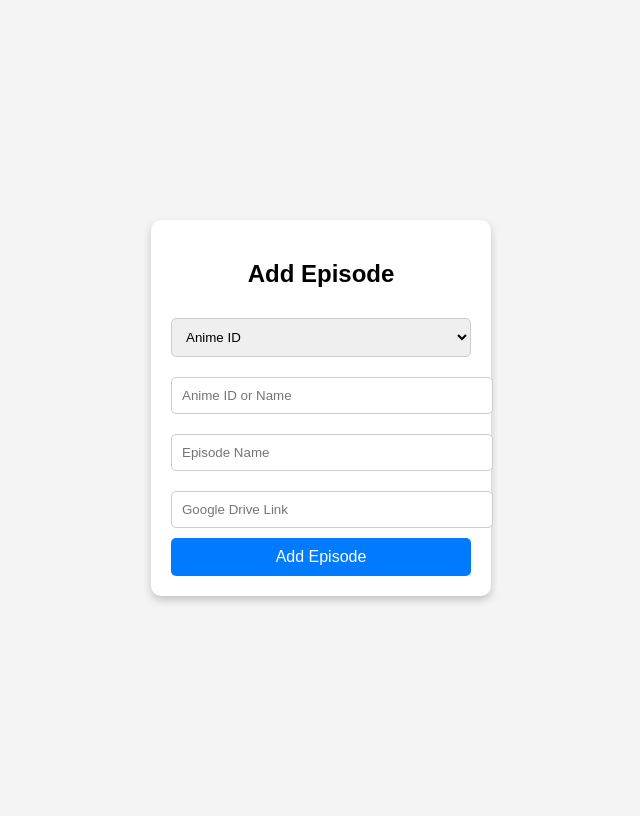
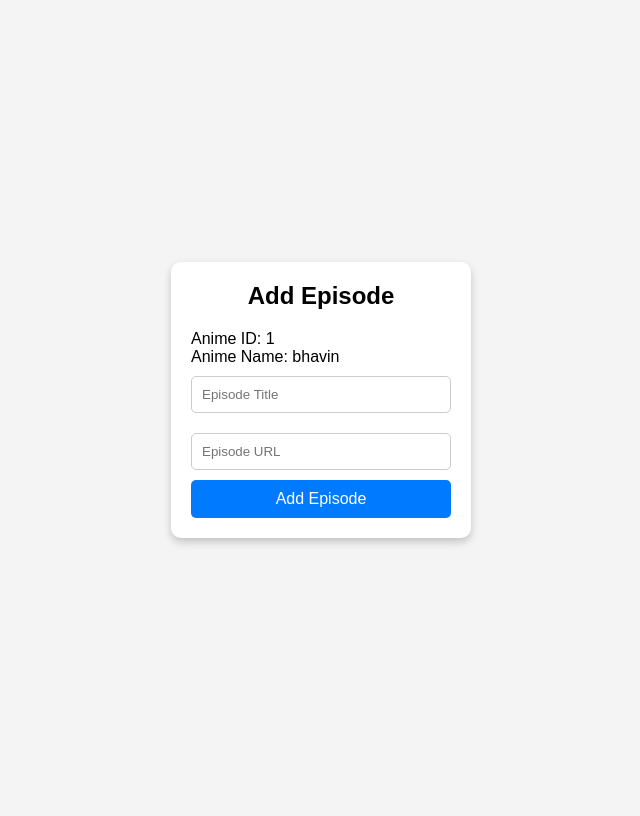
Before and after one commit to bhavin2109/Anime-Site, a PHP site: page /PROJECT/admin/add_episode.php in a window 1280 px wide. Shown: the whole page, without its empty margins (319-959 px from the left). After the commit the page ends 545 px from the top, so only its background shows below. Run offline with PHP 8.4, Linux system fonts and the light colour scheme; a user stored in the database is signed in.

Commit message:
Enhance episode addition functionality; streamline anime selection process and improve UI elements

```diff
--- a/admin/add_episode.php
+++ b/admin/add_episode.php
@@ -1,29 +1,44 @@
 <?php
+session_start();
 include '../pages/dbconnect.php';
 
+$anime_id = '';
+$anime_name = '';
+
+if (isset($_GET['anime_id']) && isset($_GET['anime_name'])) {
+    $_SESSION['anime_id'] = $_GET['anime_id'];
+    $_SESSION['anime_name'] = $_GET['anime_name'];
+    $anime_id = $_SESSION['anime_id'];
+    $anime_name = $_SESSION['anime_name'];
+} elseif (isset($_SESSION['anime_id']) && isset($_SESSION['anime_name'])) {
+    $anime_id = $_SESSION['anime_id'];
+    $anime_name = $_SESSION['anime_name'];
+} else {
+    echo "<script>alert('Anime ID or name not provided.');</script>";
+    echo "<script>window.location.href = 'anime.php';</script>";
+    exit();
+}
+
 if ($_SERVER["REQUEST_METHOD"] == "POST") {
-    $anime_identifier = $_POST["anime_identifier"];
-    $identifier_type = $_POST["identifier_type"];
-    $episode_name = $_POST["episode_name"];
-    $episode_link = $_POST["episode_link"];
+    $anime_id = intval($_POST["anime_id"]);
+    $episode_title = $_POST["episode_title"];
+    $episode_url = $_POST["episode_url"];
 
-    // Check if anime exists
-    if ($identifier_type == "id") {
-        $query = "SELECT * FROM anime WHERE anime_id = '$anime_identifier'";
-    } else {
-        $query = "SELECT * FROM anime WHERE anime_name = '$anime_identifier'";
-    }
-    $result = mysqli_query($conn, $query);
+    // Check if anime exists in the anime table
+    $stmt = $conn->prepare("SELECT anime_id FROM anime WHERE anime_id = ?");
+    $stmt->bind_param("i", $anime_id);
+    $stmt->execute();
+    $result = $stmt->get_result();
 
-    if (mysqli_num_rows($result) > 0) {
-        $anime = mysqli_fetch_assoc($result);
-        $anime_id = $anime['anime_id'];
-        $sql = "INSERT INTO episodes (anime_id, episode_name, episode_link) VALUES ('$anime_id', '$episode_name', '$episode_link')";
-        if (mysqli_query($conn, $sql)) {
+    if ($result->num_rows > 0) {
+        // Insert new episode without episode number
+        $stmt = $conn->prepare("INSERT INTO episodes (anime_id, episode_title, episode_url) VALUES (?, ?, ?)");
+        $stmt->bind_param("iss", $anime_id, $episode_title, $episode_url);
+        if ($stmt->execute()) {
             echo "<script>alert('Episode added successfully!');</script>";
             echo "<script>window.location.href = 'dashboard.php';</script>";
         } else {
-            echo "<script>alert('Error adding episode: " . mysqli_error($conn) . "');</script>";
+            echo "<script>alert('Error adding episode: " . $stmt->error . "');</script>";
         }
     } else {
         echo "<script>alert('Anime not found.');</script>";
@@ -40,6 +55,11 @@ mysqli_close($conn);
     <meta name="viewport" content="width=device-width, initial-scale=1.0">
     <title>Add Episode</title>
     <style>
+        * {
+            margin: 0;
+            padding: 0;
+            box-sizing: border-box;
+        }
         body {
             font-family: Arial, sans-serif;
             background-color: #f4f4f4;
@@ -65,8 +85,7 @@ mysqli_close($conn);
             text-align: center;
         }
 
-        .form-container input[type="text"],
-        .form-container select {
+        .form-container input[type="text"] {
             width: 100%;
             padding: 10px;
             margin: 10px 0;
@@ -94,13 +113,11 @@ mysqli_close($conn);
     <div class="form-container">
         <h2>Add Episode</h2>
         <form action="add_episode.php" method="post">
-            <select name="identifier_type" required>
-                <option value="id">Anime ID</option>
-                <option value="name">Anime Name</option>
-            </select>
-            <input type="text" name="anime_identifier" placeholder="Anime ID or Name" required>
-            <input type="text" name="episode_name" placeholder="Episode Name" required>
-            <input type="text" name="episode_link" placeholder="Google Drive Link" required>
+            <input type="hidden" name="anime_id" value="<?php echo $anime_id; ?>">
+            <p>Anime ID: <?php echo $anime_id; ?></p>
+            <p>Anime Name: <?php echo $anime_name; ?></p>
+            <input type="text" name="episode_title" placeholder="Episode Title" required>
+            <input type="text" name="episode_url" placeholder="Episode URL" required>
             <button type="submit">Add Episode</button>
         </form>
     </div>
```
Also changed, not shown: admin/anime.php (+16 -2 lines).
